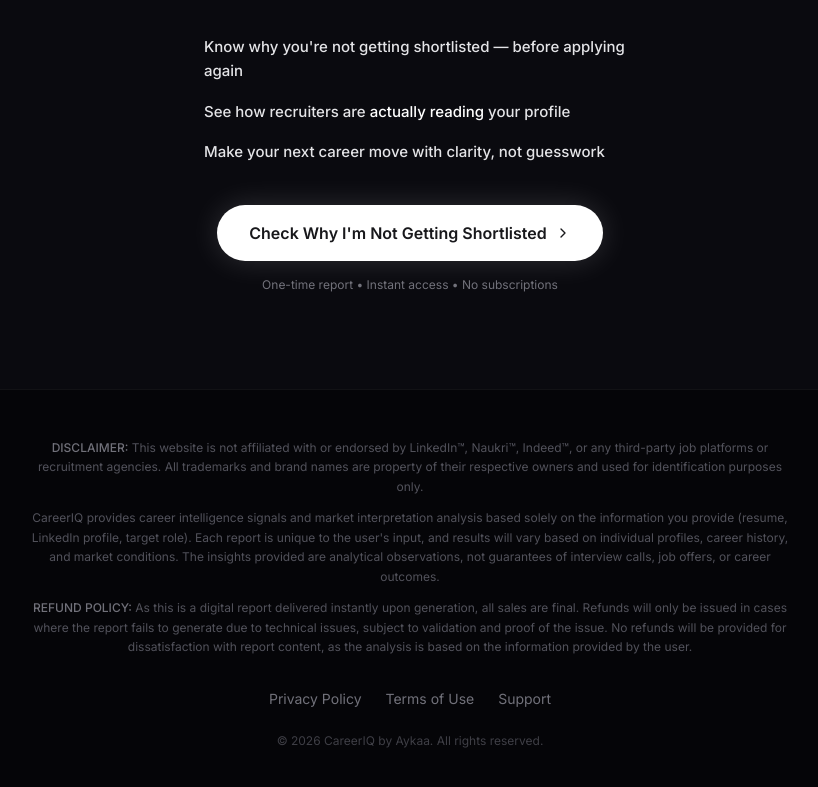
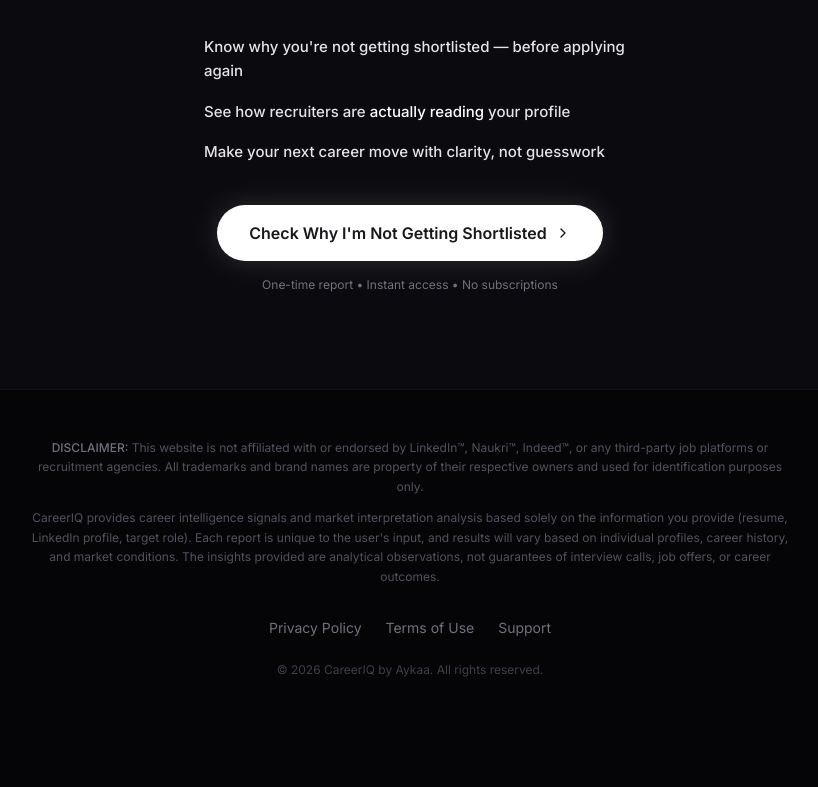
Before and after one commit to Aykaa-akki/Career-IQ-Prod, a React (Create React App) app in the folder frontend/: page / in a window 1280 px wide. Shown: the part 5322-6109 px from the top of the page, without its empty margins (230-1048 px from the left). After the commit the page ends 6048 px from the top, so only its background shows below. Built offline with nearby package versions, Linux system fonts and the light colour scheme; no server answers.

Commit message:
auto-commit for 0e8dcbc0-0d9f-4734-bc7e-0740650268a4

```diff
--- a/frontend/src/pages/LandingPage.jsx
+++ b/frontend/src/pages/LandingPage.jsx
@@ -1641,9 +1641,6 @@ export default function LandingPage() {
             <p>
               CareerIQ provides career intelligence signals and market interpretation analysis based solely on the information you provide (resume, LinkedIn profile, target role). Each report is unique to the user's input, and results will vary based on individual profiles, career history, and market conditions. The insights provided are analytical observations, not guarantees of interview calls, job offers, or career outcomes.
             </p>
-            <p>
-              <span className="text-zinc-500 font-medium">REFUND POLICY:</span> As this is a digital report delivered instantly upon generation, all sales are final. Refunds will only be issued in cases where the report fails to generate due to technical issues, subject to validation and proof of the issue. No refunds will be provided for dissatisfaction with report content, as the analysis is based on the information provided by the user.
-            </p>
           </div>
 
           {/* Footer Links */}
```
